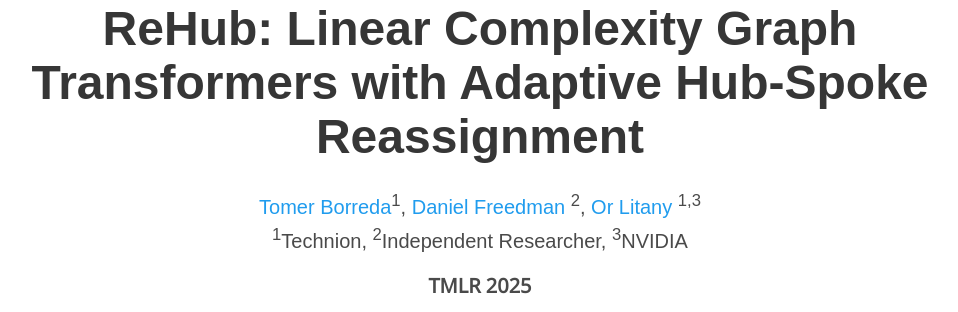
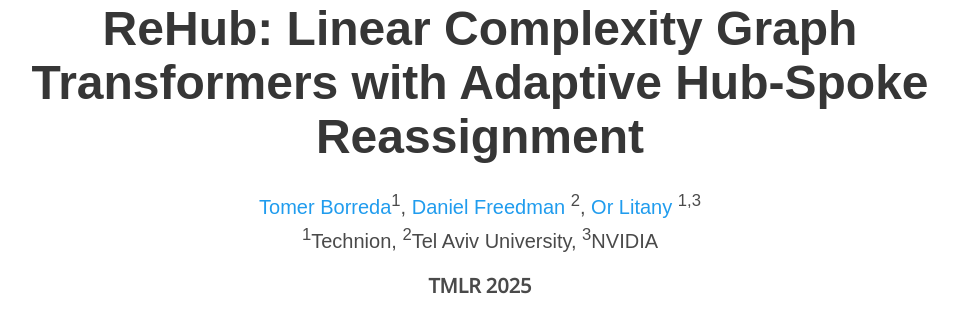
Before and after one commit to tomerborreda/tomerborreda.github.io, a plain HTML site: page rehub/index.html in a window 1280 px wide. Shown: the part 74-386 px from the top of the page, without its empty margins (160-1118 px from the left). Drawn offline with nearby package versions, Linux system fonts and the light colour scheme; some icons are missing; a web font is replaced by a local one.

Commit message:
Update author affiliation in index.html

```diff
--- a/rehub/index.html
+++ b/rehub/index.html
@@ -85,7 +85,7 @@
 
           <div class="is-size-5 publication-authors">
             <span class="author-block"><sup>1</sup>Technion,</span>
-            <span class="author-block"><sup>2</sup>Independent Researcher,</span>
+            <span class="author-block"><sup>2</sup>Tel Aviv University,</span>
             <span class="author-block"><sup>3</sup>NVIDIA</span>
           </div>
 
```
